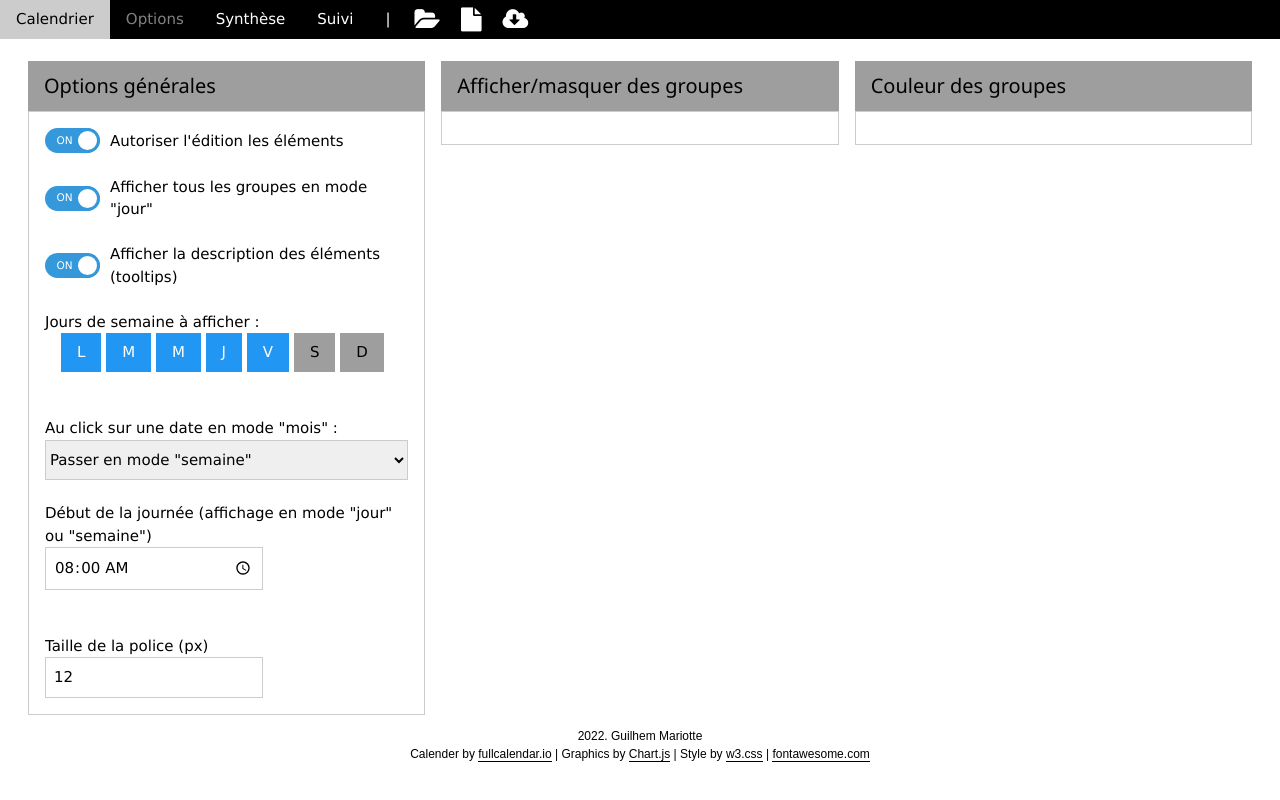
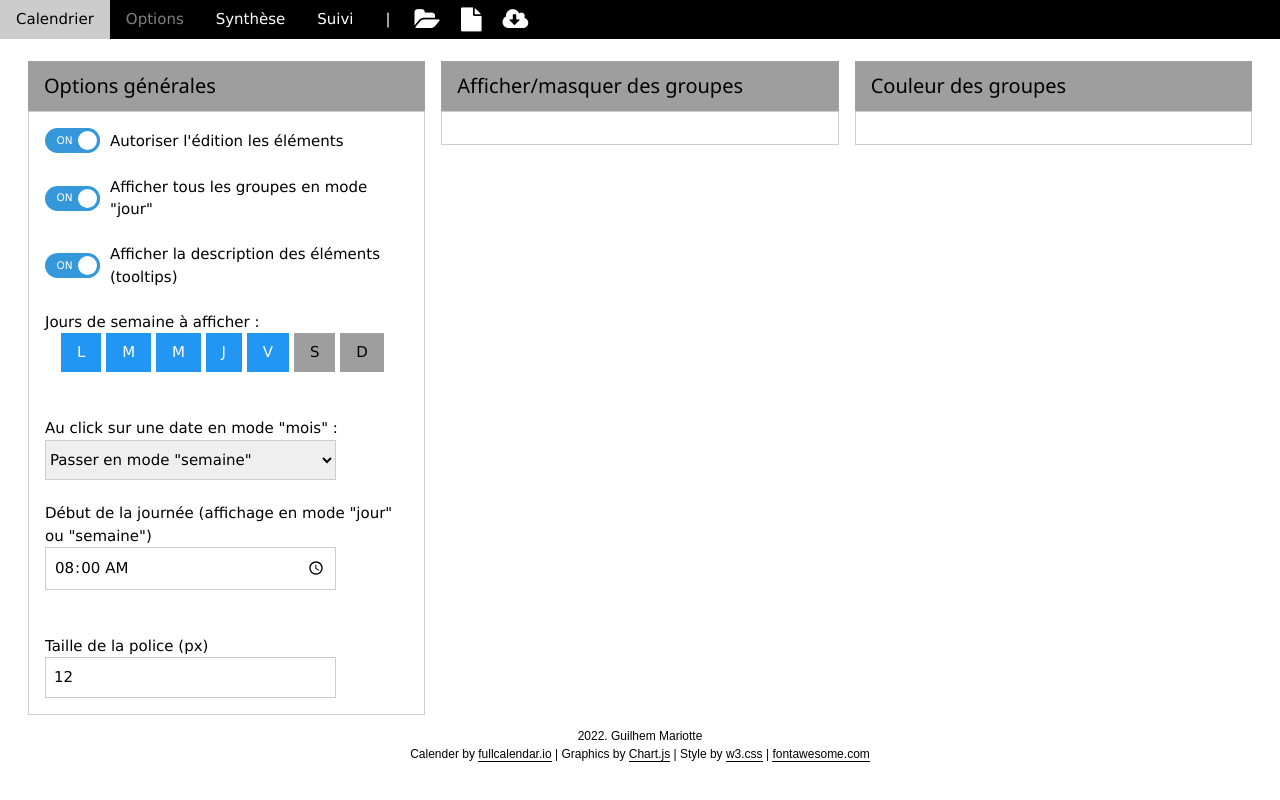
Before and after one commit to guilhemmariotte/JobCalendar, a plain HTML site: page index.html in a window 1280 px wide. Both pictures are taken after a click on the button "Options". Drawn offline with Linux system fonts and the light colour scheme.

Commit message:
front slight adjust

```diff
--- a/index.html
+++ b/index.html
@@ -181,7 +181,7 @@
 
 							<br><br>
 							<label for="set_date_click">Au click sur une date en mode "mois" :</label>
-							<select class="w3-select w3-border" id="set_date_click" onchange="setDateClick(event)">
+							<select class="w3-select w3-border" id="set_date_click" style="width:80%" onchange="setDateClick(event)">
 								<option value="1">Passer en mode "semaine"</option>
 								<option value="2">Passer en mode "jour"</option>
 								<option value="3">Créer une nouvelle tâche</option>
@@ -189,11 +189,11 @@
 
 							<br><br>
 							<label for="change_start_hour">Début de la journée (affichage en mode "jour" ou "semaine")</label>
-							<input type="time" class="w3-input w3-border" id="change_start_hour" style="width:60%" value="08:00" onchange="changeStartHour(event)">
+							<input type="time" class="w3-input w3-border" id="change_start_hour" style="width:80%" value="08:00" onchange="changeStartHour(event)">
 
 							<br><br>
 							<label for="item_fontsize">Taille de la police (px)</label>
-							<input type="number" class="w3-input w3-border" id="item_fontsize" style="width:60%" value="12" onchange="changeFontsize(event)">
+							<input type="number" class="w3-input w3-border" id="item_fontsize" style="width:80%" value="12" onchange="changeFontsize(event)">
 
 						</div>
 					</div>
```
